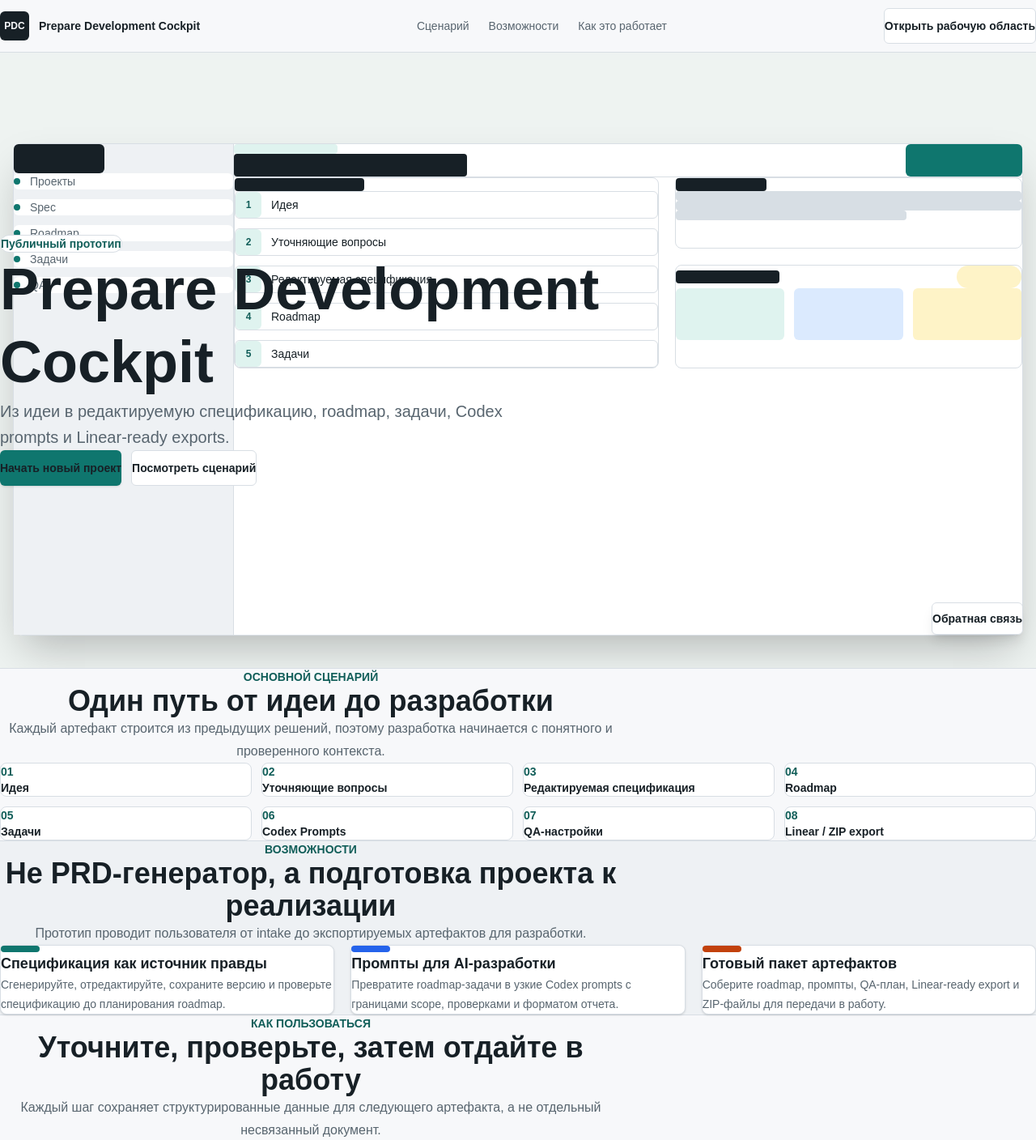
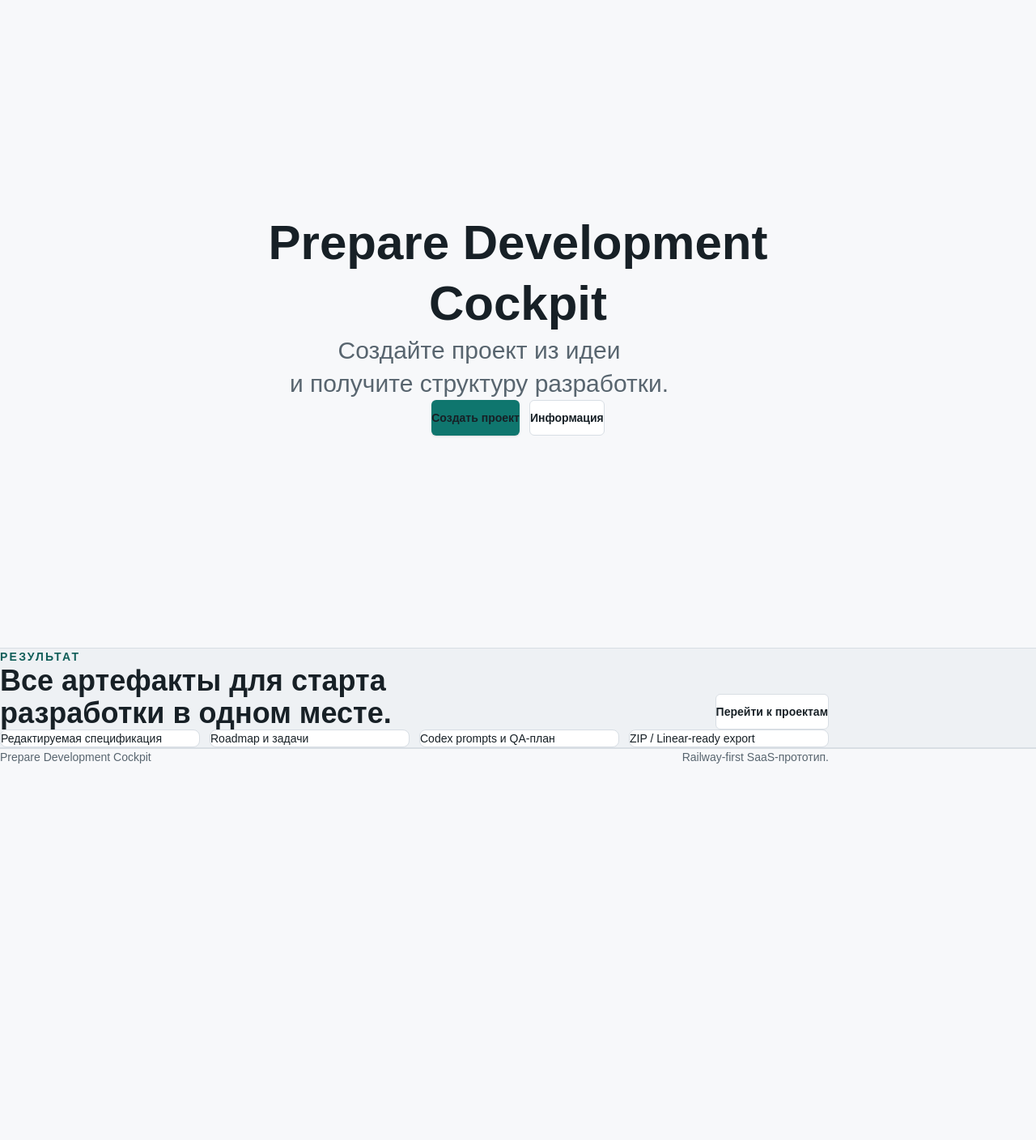
Before and after one commit to drthalas/Prepare_development_cockpit, a Next.js app: page / in a window 1280 px wide. Shown: the top 1408 px of the page at 81% size. After the commit the page ends 945 px from the top, so only its background shows below. Built offline with nearby package versions, Linux system fonts and the light colour scheme.

Commit message:
PDC-027: redesign landing hero to minimal action-first layout

```diff
--- a/src/components/landing-page.tsx
+++ b/src/components/landing-page.tsx
@@ -1,259 +1,95 @@
-import Link from "next/link";
-
 import { appConfig } from "@/config/app";
 import { Button } from "@/components/ui/button";
-import { FeatureCard } from "@/components/feature-card";
-import { FlowStep } from "@/components/flow-step";
-import { SectionHeader } from "@/components/section-header";
 
-const flow = [
-  "Идея",
-  "Уточняющие вопросы",
-  "Редактируемая спецификация",
-  "Roadmap",
-  "Задачи",
-  "Codex Prompts",
-  "QA-настройки",
-  "Linear / ZIP export",
+const infoSteps = [
+  "Создайте проект.",
+  "Ответьте на вопросы.",
+  "Получите спецификацию.",
+  "Сгенерируйте roadmap.",
+  "Подготовьте задачи и промпты.",
+  "Скачайте результат или экспортируйте.",
 ];
 
-const features = [
-  {
-    accent: "#0f766e",
-    title: "Спецификация как источник правды",
-    description:
-      "Сгенерируйте, отредактируйте, сохраните версию и проверьте спецификацию до планирования roadmap.",
-  },
-  {
-    accent: "#2563eb",
-    title: "Промпты для AI-разработки",
-    description:
-      "Превратите roadmap-задачи в узкие Codex prompts с границами scope, проверками и форматом отчета.",
-  },
-  {
-    accent: "#c2410c",
-    title: "Готовый пакет артефактов",
-    description:
-      "Соберите roadmap, промпты, QA-план, Linear-ready export и ZIP-файлы для передачи в работу.",
-  },
-];
-
-const howItWorks = [
-  {
-    title: "Опишите идею",
-    description:
-      "Начните с идеи продукта, аудитории, GitHub-контекста, деплоя и инструмента разработки.",
-  },
-  {
-    title: "Проверьте спецификацию",
-    description:
-      "Сгенерируйте spec из ответов, отредактируйте, проверьте полноту и добавьте уточнения.",
-  },
-  {
-    title: "Соберите пакет для разработки",
-    description:
-      "Сгенерируйте roadmap, задачи, Codex prompts, QA-проверки, Linear preview и downloadable bundle.",
-  },
+const outcomes = [
+  "Редактируемая спецификация",
+  "Roadmap и задачи",
+  "Codex prompts и QA-план",
+  "ZIP / Linear-ready export",
 ];
 
 export function LandingPage() {
   return (
     <main className="bg-[var(--background)] text-[var(--foreground)]">
-      <header className="sticky top-0 z-20 border-b border-[var(--panel-border)] bg-[var(--nav-surface)] backdrop-blur">
-        <nav className="mx-auto flex h-16 max-w-7xl items-center justify-between px-5 sm:px-8">
-          <Link className="flex items-center gap-3" href="/">
-            <span className="grid h-9 w-9 place-items-center rounded-md bg-[var(--foreground)] text-xs font-semibold text-[var(--background)]">
-              PDC
-            </span>
-            <span className="text-sm font-semibold">{appConfig.name}</span>
-          </Link>
-          <div className="hidden items-center gap-6 text-sm font-medium text-[var(--muted)] md:flex">
-            <a href="#flow">Сценарий</a>
-            <a href="#features">Возможности</a>
-            <a href="#how-it-works">Как это работает</a>
-          </div>
-          <Button href="/app" variant="secondary">
-            Открыть рабочую область
-          </Button>
-        </nav>
-      </header>
+      <section className="flex min-h-screen items-center justify-center px-5 py-16 sm:px-8">
+        <div className="mx-auto w-full max-w-3xl text-center">
+          <h1 className="text-5xl font-semibold leading-tight tracking-normal sm:text-6xl">
+            Prepare Development Cockpit
+          </h1>
+          <p className="mx-auto mt-6 max-w-2xl text-2xl leading-snug text-[var(--muted)] sm:text-3xl">
+            Создайте проект из идеи
+            <br />и получите структуру разработки.
+          </p>
 
-      <section className="relative isolate min-h-[760px] overflow-hidden border-b border-[var(--panel-border)]">
-        <div className="absolute inset-0 bg-[var(--hero-surface)]" />
-        <div className="absolute inset-x-4 top-28 bottom-10 hidden rounded-xl border border-[var(--panel-border)] bg-[var(--panel)] shadow-2xl lg:block">
-          <div className="grid h-full grid-cols-[17rem_1fr]">
-            <aside className="border-r border-[var(--panel-border)] bg-[var(--workspace-rail)] p-5">
-              <div className="h-9 w-28 rounded-md bg-[var(--foreground)]" />
-              <div className="mt-8 grid gap-3">
-                    {["Проекты", "Spec", "Roadmap", "Задачи", "QA"].map((item) => (
-                  <div
-                    className="flex items-center gap-3 rounded-md bg-[var(--panel)] px-3 py-2 text-sm text-[var(--muted)]"
-                    key={item}
-                  >
-                    <span className="h-2 w-2 rounded-full bg-[var(--accent)]" />
-                    {item}
-                  </div>
-                ))}
+          <div className="mt-10 flex flex-col items-center justify-center gap-3 sm:flex-row">
+            <Button className="w-full sm:w-auto" href="/app/projects">
+              Создать проект
+            </Button>
+            <details className="group w-full sm:w-auto">
+              <summary className="inline-flex h-11 w-full cursor-pointer list-none items-center justify-center rounded-md border border-[var(--panel-border)] bg-[var(--panel)] px-5 text-sm font-semibold text-[var(--foreground)] transition hover:bg-[var(--section-surface)] focus-visible:outline focus-visible:outline-2 focus-visible:outline-offset-2 focus-visible:outline-[var(--accent)] sm:w-auto [&::-webkit-details-marker]:hidden">
+                Информация
+              </summary>
+              <div className="mx-auto mt-5 max-w-md rounded-lg border border-[var(--panel-border)] bg-[var(--panel)] p-5 text-left shadow-sm">
+                <p className="text-sm font-semibold text-[var(--foreground)]">
+                  Как это работает
+                </p>
+                <ol className="mt-3 space-y-2 text-sm leading-6 text-[var(--muted)]">
+                  {infoSteps.map((step, index) => (
+                    <li className="flex gap-3" key={step}>
+                      <span className="text-[var(--accent-strong)]">
+                        {index + 1}.
+                      </span>
+                      <span>{step}</span>
+                    </li>
+                  ))}
+                </ol>
               </div>
-            </aside>
-            <div className="p-6">
-              <div className="flex items-center justify-between border-b border-[var(--panel-border)] pb-5">
-                <div>
-                  <div className="h-3 w-32 rounded bg-[var(--soft-accent)]" />
-                  <div className="mt-3 h-7 w-72 rounded bg-[var(--foreground)]" />
-                </div>
-                <div className="h-10 w-36 rounded-md bg-[var(--accent)]" />
-              </div>
-              <div className="grid gap-5 pt-6 xl:grid-cols-[1.1fr_0.9fr]">
-                <div className="rounded-lg border border-[var(--panel-border)] p-5">
-                  <div className="h-4 w-40 rounded bg-[var(--foreground)]" />
-                  <div className="mt-5 grid gap-3">
-                    {flow.slice(0, 5).map((item, index) => (
-                      <div
-                        className="flex items-center gap-3 rounded-md border border-[var(--panel-border)] p-3"
-                        key={item}
-                      >
-                        <span className="grid h-8 w-8 place-items-center rounded-md bg-[var(--soft-accent)] text-xs font-semibold text-[var(--accent-strong)]">
-                          {index + 1}
-                        </span>
-                        <span className="text-sm font-medium">{item}</span>
-                      </div>
-                    ))}
-                  </div>
-                </div>
-                <div className="grid gap-5">
-                  <div className="rounded-lg border border-[var(--panel-border)] p-5">
-                    <div className="h-4 w-28 rounded bg-[var(--foreground)]" />
-                    <div className="mt-5 space-y-3">
-                      <div className="h-3 rounded bg-[var(--line-soft)]" />
-                      <div className="h-3 rounded bg-[var(--line-soft)]" />
-                      <div className="h-3 w-2/3 rounded bg-[var(--line-soft)]" />
-                    </div>
-                  </div>
-                  <div className="rounded-lg border border-[var(--panel-border)] p-5">
-                    <div className="flex items-center justify-between">
-                      <div className="h-4 w-32 rounded bg-[var(--foreground)]" />
-                      <div className="h-7 w-20 rounded-full bg-[var(--soft-warning)]" />
-                    </div>
-                    <div className="mt-5 grid grid-cols-3 gap-3">
-                      <div className="h-16 rounded-md bg-[var(--soft-accent)]" />
-                      <div className="h-16 rounded-md bg-[var(--soft-blue)]" />
-                      <div className="h-16 rounded-md bg-[var(--soft-warning)]" />
-                    </div>
-                  </div>
-                </div>
-              </div>
-            </div>
-          </div>
-        </div>
-
-        <div className="relative mx-auto flex min-h-[760px] max-w-7xl items-center px-5 py-20 sm:px-8">
-          <div className="max-w-4xl pt-12">
-            <p className="w-fit rounded-full border border-[var(--panel-border)] bg-[var(--panel)] px-3 py-1 text-sm font-semibold text-[var(--accent-strong)]">
-              Публичный прототип
-            </p>
-            <h1 className="mt-7 max-w-4xl text-5xl font-semibold leading-tight tracking-normal sm:text-6xl lg:text-7xl">
-              Prepare Development Cockpit
-            </h1>
-            <p className="mt-6 max-w-2xl text-xl leading-8 text-[var(--muted)]">
-              Из идеи в редактируемую спецификацию, roadmap, задачи, Codex
-              prompts и Linear-ready exports.
-            </p>
-            <div className="mt-8 flex flex-col gap-3 sm:flex-row">
-              <Button href="/app/projects">Начать новый проект</Button>
-              <Button href="#flow" variant="secondary">
-                Посмотреть сценарий
-              </Button>
-            </div>
+            </details>
           </div>
         </div>
       </section>
 
-      <section className="mx-auto max-w-7xl px-5 py-20 sm:px-8" id="flow">
-        <SectionHeader
-          description="Каждый артефакт строится из предыдущих решений, поэтому разработка начинается с понятного и проверенного контекста."
-          eyebrow="Основной сценарий"
-          title="Один путь от идеи до разработки"
-        />
-        <div className="mt-10 grid gap-3 md:grid-cols-4">
-          {flow.map((item, index) => (
-            <div
-              className="rounded-lg border border-[var(--panel-border)] bg-[var(--panel)] p-4"
-              key={item}
-            >
-              <p className="text-sm font-semibold text-[var(--accent-strong)]">
-                {String(index + 1).padStart(2, "0")}
+      <section className="border-y border-[var(--panel-border)] bg-[var(--section-surface)] px-5 py-14 sm:px-8">
+        <div className="mx-auto max-w-5xl">
+          <div className="flex flex-col gap-8 md:flex-row md:items-end md:justify-between">
+            <div>
+              <p className="text-sm font-semibold uppercase tracking-[0.16em] text-[var(--accent-strong)]">
+                Результат
               </p>
-              <p className="mt-3 text-sm font-semibold text-[var(--foreground)]">
-                {item}
-              </p>
+              <h2 className="mt-3 max-w-2xl text-3xl font-semibold tracking-normal sm:text-4xl">
+                Все артефакты для старта разработки в одном месте.
+              </h2>
             </div>
-          ))}
-        </div>
-      </section>
-
-      <section
-        className="border-y border-[var(--panel-border)] bg-[var(--section-surface)]"
-        id="features"
-      >
-        <div className="mx-auto max-w-7xl px-5 py-20 sm:px-8">
-          <SectionHeader
-            description="Прототип проводит пользователя от intake до экспортируемых артефактов для разработки."
-            eyebrow="Возможности"
-            title="Не PRD-генератор, а подготовка проекта к реализации"
-          />
-          <div className="mt-10 grid gap-5 md:grid-cols-3">
-            {features.map((feature) => (
-              <FeatureCard key={feature.title} {...feature} />
+            <Button href="/app/projects" variant="secondary">
+              Перейти к проектам
+            </Button>
+          </div>
+          <div className="mt-8 grid gap-3 sm:grid-cols-2 lg:grid-cols-4">
+            {outcomes.map((outcome) => (
+              <div
+                className="rounded-lg border border-[var(--panel-border)] bg-[var(--panel)] px-4 py-3 text-sm font-medium text-[var(--foreground)]"
+                key={outcome}
+              >
+                {outcome}
+              </div>
             ))}
           </div>
         </div>
       </section>
 
-      <section className="mx-auto max-w-7xl px-5 py-20 sm:px-8" id="how-it-works">
-        <SectionHeader
-          description="Каждый шаг сохраняет структурированные данные для следующего артефакта, а не отдельный несвязанный документ."
-          eyebrow="Как пользоваться"
-          title="Уточните, проверьте, затем отдайте в работу"
-        />
-        <ol className="mt-10 grid gap-4 lg:grid-cols-3">
-          {howItWorks.map((step, index) => (
-            <FlowStep
-              description={step.description}
-              index={index + 1}
-              key={step.title}
-              title={step.title}
-            />
-          ))}
-        </ol>
-      </section>
-
-      <section className="mx-auto max-w-7xl px-5 pb-20 sm:px-8">
-        <div className="rounded-xl border border-[var(--panel-border)] bg-[var(--foreground)] p-8 text-[var(--background)] sm:p-10">
-          <div className="flex flex-col gap-6 lg:flex-row lg:items-center lg:justify-between">
-            <div>
-              <p className="text-sm font-semibold uppercase text-[var(--cta-muted)]">
-                Готово для ручного ревью
-              </p>
-              <h2 className="mt-3 max-w-2xl text-3xl font-semibold sm:text-4xl">
-                Создайте проект, получите spec и roadmap, затем скачайте полный
-                пакет для передачи в Codex, Linear или разработчику.
-              </h2>
-            </div>
-            <Button
-              className="bg-[var(--background)] text-[var(--foreground)] hover:bg-[var(--panel-border)]"
-              href="/app"
-            >
-              Открыть рабочую область
-            </Button>
-          </div>
-        </div>
-      </section>
-
       <footer className="border-t border-[var(--panel-border)]">
-        <div className="mx-auto flex max-w-7xl flex-col gap-3 px-5 py-8 text-sm text-[var(--muted)] sm:flex-row sm:items-center sm:justify-between sm:px-8">
+        <div className="mx-auto flex max-w-5xl flex-col gap-3 px-5 py-8 text-sm text-[var(--muted)] sm:flex-row sm:items-center sm:justify-between sm:px-8">
           <p>{appConfig.name}</p>
-          <p>Railway-first SaaS-прототип с безопасными mock/deterministic генераторами.</p>
+          <p>Railway-first SaaS-прототип.</p>
         </div>
       </footer>
     </main>
--- a/src/components/prototype-feedback.tsx
+++ b/src/components/prototype-feedback.tsx
@@ -1,4 +1,14 @@
+"use client";
+
+import { usePathname } from "next/navigation";
+
 export function PrototypeFeedback() {
+  const pathname = usePathname();
+
+  if (pathname === "/") {
+    return null;
+  }
+
   return (
     <a
       aria-label="Отправить feedback по прототипу"
```
